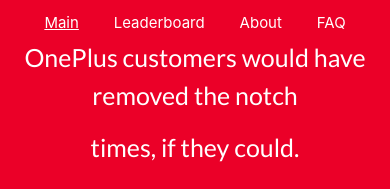
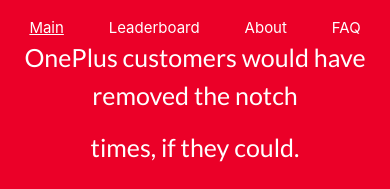
Before and after one commit to idoideas/WeWillNeverSettle, a website: page index.html in a window 390 px wide. Shown: the top 189 px of the page. Drawn offline with nearby package versions, Linux system fonts and the light colour scheme; no server answers.

Commit message:
fixing tabs on mobile

```diff
--- a/index.css
+++ b/index.css
@@ -61,7 +61,7 @@
         outline: none;
         cursor: pointer;
         padding: 14px 16px;
-        margin: auto;
+        margin: 5px 5px;
         transition: 0.3s;
     }
 }
```
